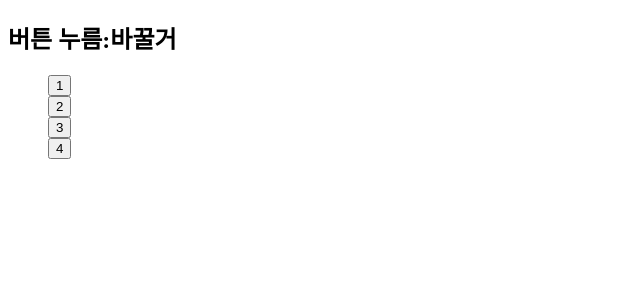
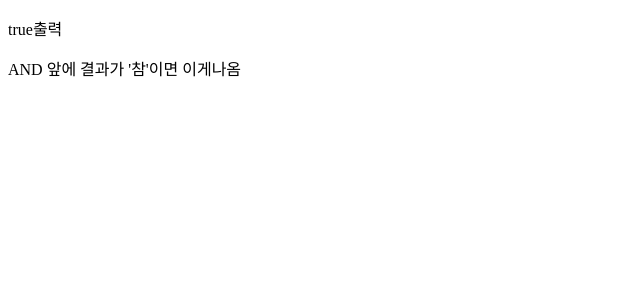
Before and after one commit to qkaxhfms/practice_react_2, a React (Create React App) app in the folder basic-function/: page / in a window 1280 px wide. Shown: the top 300 px of the page, without its empty margins (0-640 px from the left). Built offline with nearby package versions, Linux system fonts and the light colour scheme.

Commit message:
add Components

```diff
--- a/basic-function/src/App.js
+++ b/basic-function/src/App.js
@@ -1,11 +1,11 @@
 import React, { Component } from 'react';
-import Test9 from "./components/Test9";
+import Test10 from "./components/Test10";
 
 class App extends Component {
   render() {
     return (
         <div>
-            <Test9 />
+            <Test10 />
         </div>
     );
   }
--- /dev/null
+++ b/basic-function/src/components/Test10.js
@@ -0,0 +1,15 @@
+import React, { Component } from 'react'
+class Test10 extends Component {
+    render() {
+        const done = true;
+        return (
+            <div>
+                <p>{done === true ? 'true출력':'false출력'}</p>
+                <p>{done && <span>AND 앞에 결과가 '참'이면 이게나옴</span>}</p>
+                <p>{done || <span>OR 둘중에 '하나'만 맞으면 이게나옴</span>}</p>
+            </div>
+        )
+    }
+}
+
+export default Test10;
```
